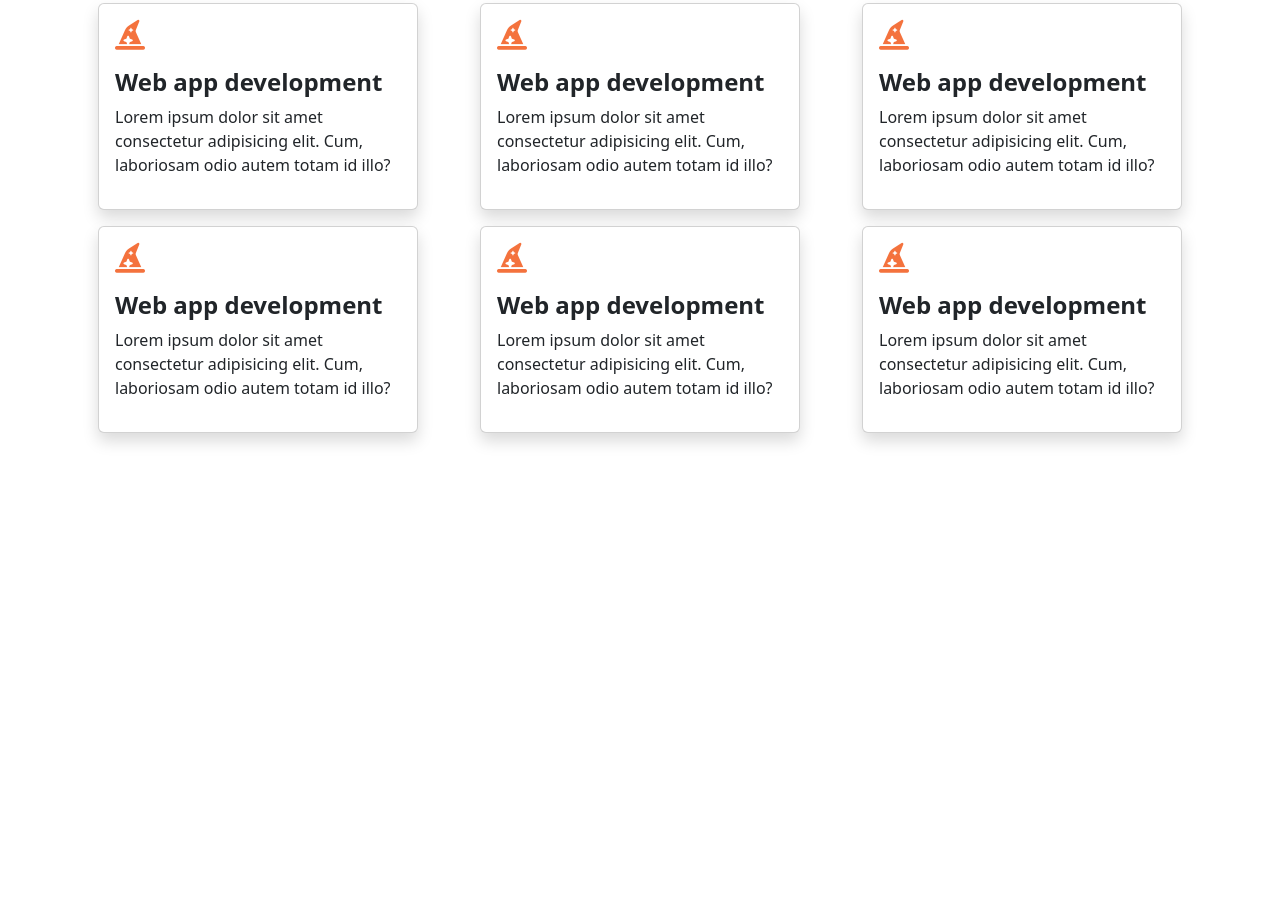
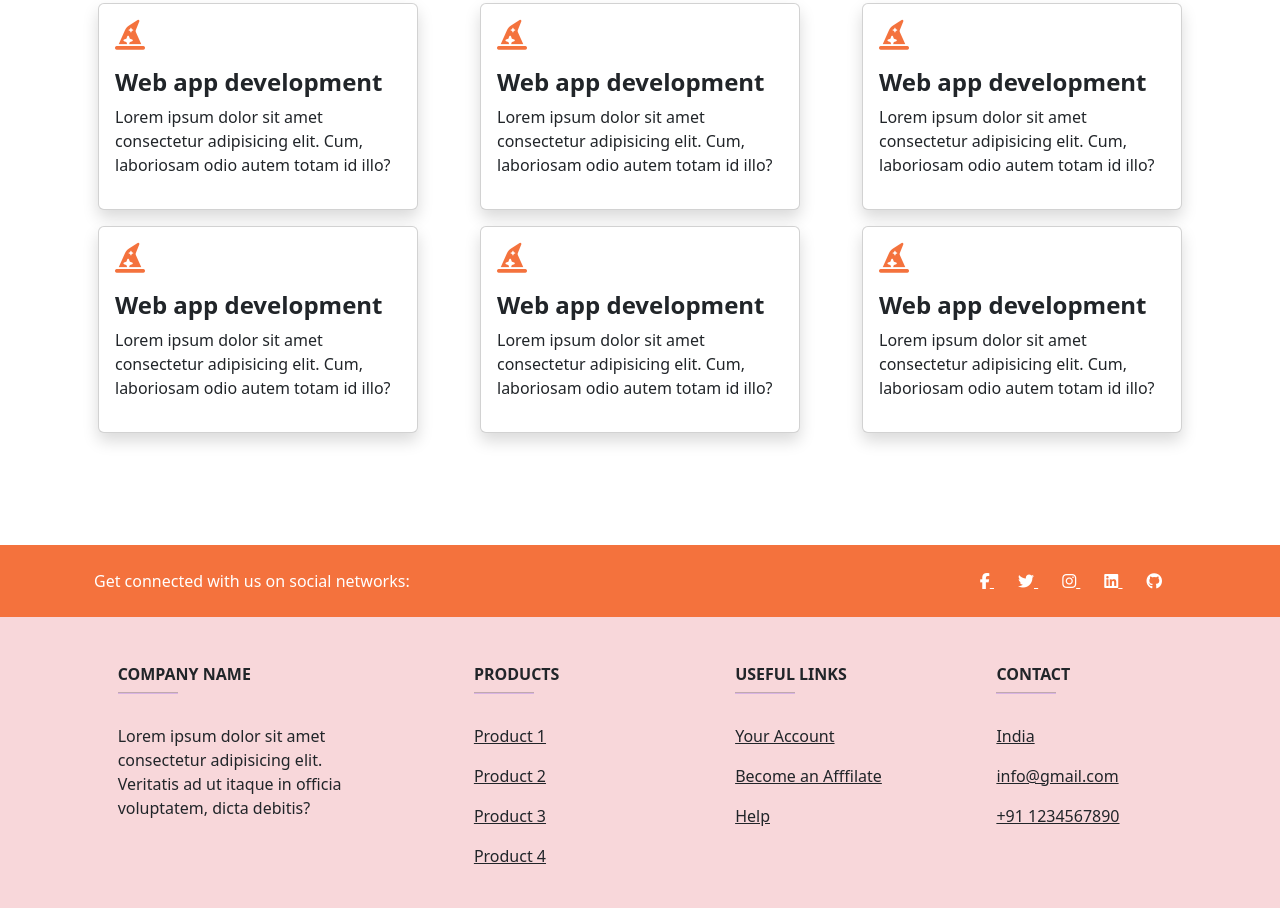
Before and after one commit to guvi-course/portfolio, a plain HTML site: page index.html in a window 1280 px wide. Shown: the part 806-1714 px from the top of the page. Before the commit the page ends 1303 px from the top, so only its background shows below. Drawn offline with nearby package versions, Linux system fonts and the light colour scheme.

Commit message:
Add footer

```diff
--- a/index.html
+++ b/index.html
@@ -90,7 +90,7 @@
     <section class="container py-5">
       <div class="m-3 mb-5">
         <div>
-          <p class="text-orange fw-bold ">My Skills</p>
+          <p class="text-orange fw-bold">My Skills</p>
         </div>
         <div>
           <h3 class="fw-bold">My Expertise</h3>
@@ -102,11 +102,10 @@
             <i class="fa-solid fa-hat-wizard icon-container"></i>
           </div>
           <div class="card-content mt-3">
-            <h4 class="main-text text-wrap fw-bold">
-              Web app development
-            </h4>
+            <h4 class="main-text text-wrap fw-bold">Web app development</h4>
             <p class="sub-text">
-              Lorem ipsum dolor sit amet consectetur adipisicing elit. Cum, laboriosam odio autem totam id illo?
+              Lorem ipsum dolor sit amet consectetur adipisicing elit. Cum,
+              laboriosam odio autem totam id illo?
             </p>
           </div>
         </div>
@@ -115,11 +114,10 @@
             <i class="fa-solid fa-hat-wizard icon-container"></i>
           </div>
           <div class="card-content mt-3">
-            <h4 class="main-text text-wrap fw-bold">
-              Web app development
-            </h4>
+            <h4 class="main-text text-wrap fw-bold">Web app development</h4>
             <p class="sub-text">
-              Lorem ipsum dolor sit amet consectetur adipisicing elit. Cum, laboriosam odio autem totam id illo?
+              Lorem ipsum dolor sit amet consectetur adipisicing elit. Cum,
+              laboriosam odio autem totam id illo?
             </p>
           </div>
         </div>
@@ -128,12 +126,10 @@
             <i class="fa-solid fa-hat-wizard icon-container"></i>
           </div>
           <div class="card-content mt-3">
-            <h4 class="main-text text-wrap fw-bold">
-              Web app development
-            </h4>
+            <h4 class="main-text text-wrap fw-bold">Web app development</h4>
             <p class="sub-text">
-              Lorem ipsum dolor sit amet consectetur adipisicing elit. Cum, laboriosam odio autem totam id illo?
-
+              Lorem ipsum dolor sit amet consectetur adipisicing elit. Cum,
+              laboriosam odio autem totam id illo?
             </p>
           </div>
         </div>
@@ -142,11 +138,10 @@
             <i class="fa-solid fa-hat-wizard icon-container"></i>
           </div>
           <div class="card-content mt-3">
-            <h4 class="main-text text-wrap fw-bold">
-              Web app development
-            </h4>
+            <h4 class="main-text text-wrap fw-bold">Web app development</h4>
             <p class="sub-text">
-              Lorem ipsum dolor sit amet consectetur adipisicing elit. Cum, laboriosam odio autem totam id illo?
+              Lorem ipsum dolor sit amet consectetur adipisicing elit. Cum,
+              laboriosam odio autem totam id illo?
             </p>
           </div>
         </div>
@@ -155,11 +150,10 @@
             <i class="fa-solid fa-hat-wizard icon-container"></i>
           </div>
           <div class="card-content mt-3">
-            <h4 class="main-text text-wrap fw-bold">
-              Web app development
-            </h4>
+            <h4 class="main-text text-wrap fw-bold">Web app development</h4>
             <p class="sub-text">
-              Lorem ipsum dolor sit amet consectetur adipisicing elit. Cum, laboriosam odio autem totam id illo?
+              Lorem ipsum dolor sit amet consectetur adipisicing elit. Cum,
+              laboriosam odio autem totam id illo?
             </p>
           </div>
         </div>
@@ -168,17 +162,113 @@
             <i class="fa-solid fa-hat-wizard icon-container"></i>
           </div>
           <div class="card-content mt-3">
-            <h4 class="main-text text-wrap fw-bold">
-              Web app development
-            </h4>
+            <h4 class="main-text text-wrap fw-bold">Web app development</h4>
             <p class="sub-text">
-              Lorem ipsum dolor sit amet consectetur adipisicing elit. Cum, laboriosam odio autem totam id illo?
-
+              Lorem ipsum dolor sit amet consectetur adipisicing elit. Cum,
+              laboriosam odio autem totam id illo?
             </p>
           </div>
         </div>
       </div>
     </section>
+
+    <div class="mt-5">
+      <footer class="text-center text-lg-start text-dark bg-danger-subtle"
+      >
+        <div class="bg-orange">
+          <section
+            class="container d-block d-md-flex justify-content-between p-4 text-white"
+          >
+            <div class="me-md-5 mb-3 mb-md-0">Get connected with us on social networks:</div>
+            <div>
+              <a href="#" class="text-white me-4">
+                <i class="fab fa-facebook-f"></i>
+              </a>
+              <a href="#" class="text-white me-4">
+                <i class="fab fa-twitter"></i>
+              </a>
+              <a href="#" class="text-white me-4">
+                <i class="fab fa-instagram"></i>
+              </a>
+              <a href="#" class="text-white me-4">
+                <i class="fab fa-linkedin"></i>
+              </a>
+              <a href="#" class="text-white me-4">
+                <i class="fab fa-github"></i>
+              </a>
+            </div>
+          </section>
+        </div>
+
+        <section>
+          <div class="container text-center text-md-start mt-5">
+            <div class="row mt-3">
+              <div class="col-md-3 col-lg-4 col-xl-3 mx-auto mb-4">
+                <h6 class="text-uppercase fw-bold">Company name</h6>
+                <hr
+                class="mb-4 mt-0 d-inline-block mx-auto"
+                style="width: 60px; background-color: #7c4dff; height: 2px;"
+                >
+                <p>
+                  Lorem ipsum dolor sit amet consectetur adipisicing elit. Veritatis ad ut itaque in officia voluptatem, dicta debitis?
+                </p>
+              </div>
+              <div class="col-md-2 mx-auto mb-4">
+                <h6 class="text-uppercase fw-bold">Products</h6>
+                <hr
+                class="mb-4 mt-0 d-inline-block mx-auto"
+                style="width: 60px; background-color: #7c4dff; height: 2px;"
+                >
+                <p>
+                  <a href="#" class="text-dark">Product 1</a>
+                </p>
+                <p>
+                  <a href="#" class="text-dark">Product 2</a>
+                </p>
+                <p>
+                  <a href="#" class="text-dark">Product 3</a>
+                </p>
+                <p>
+                  <a href="#" class="text-dark">Product 4</a>
+                </p>
+              </div>
+              <div class="col-md-2 mx-auto mb-4">
+                <h6 class="text-uppercase fw-bold">Useful links</h6>
+                <hr
+                class="mb-4 mt-0 d-inline-block mx-auto"
+                style="width: 60px; background-color: #7c4dff; height: 2px;"
+                >
+                <p>
+                  <a href="#" class="text-dark">Your Account</a>
+                </p>
+                <p>
+                  <a href="#" class="text-dark">Become an Afffilate</a>
+                </p>
+                <p>
+                  <a href="#" class="text-dark">Help</a>
+                </p>
+              </div>
+              <div class="col-md-2 mx-auto mb-4">
+                <h6 class="text-uppercase fw-bold">Contact</h6>
+                <hr
+                class="mb-4 mt-0 d-inline-block mx-auto"
+                style="width: 60px; background-color: #7c4dff; height: 2px;"
+                >
+                <p>
+                  <a href="#" class="text-dark">India</a>
+                </p>
+                <p>
+                  <a href="#" class="text-dark">info@gmail.com</a>
+                </p>
+                <p>
+                  <a href="#" class="text-dark">+91 1234567890</a>
+                </p>
+              </div>
+            </div>
+          </div>
+        </section>
+      </footer>
+    </div>
 
     <script
       src="https://cdn.jsdelivr.net/npm/bootstrap@5.2.3/dist/js/bootstrap.bundle.min.js"
```
